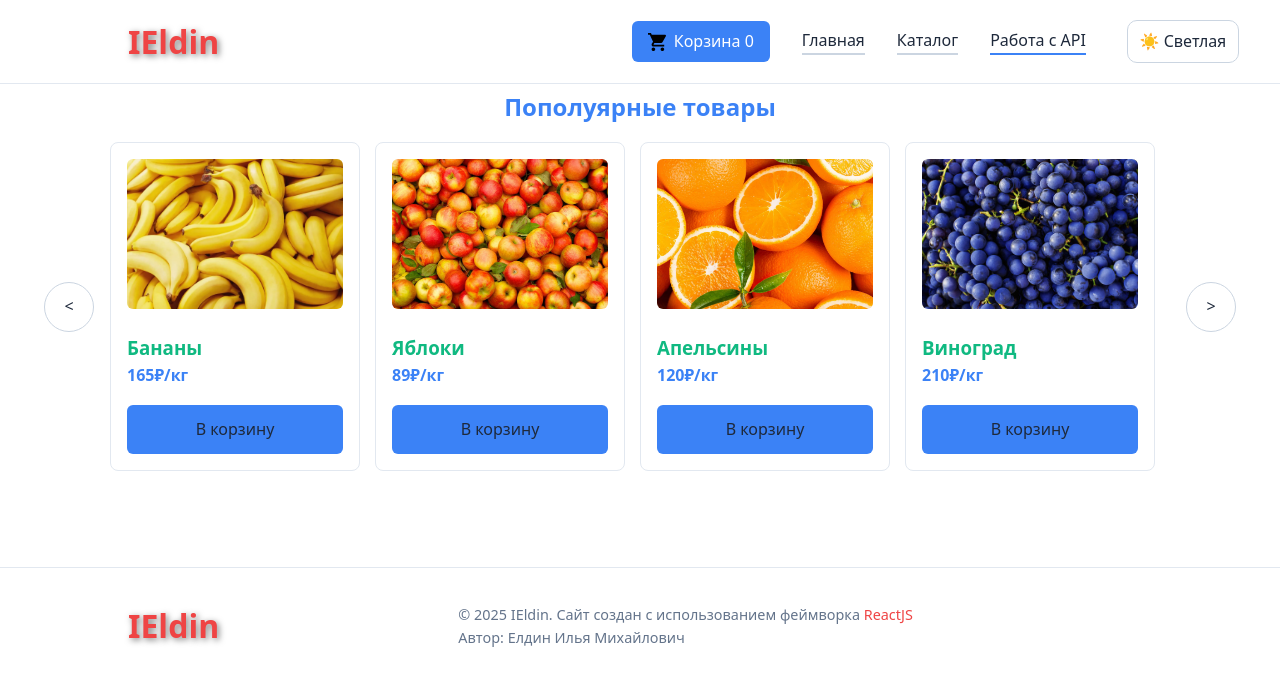
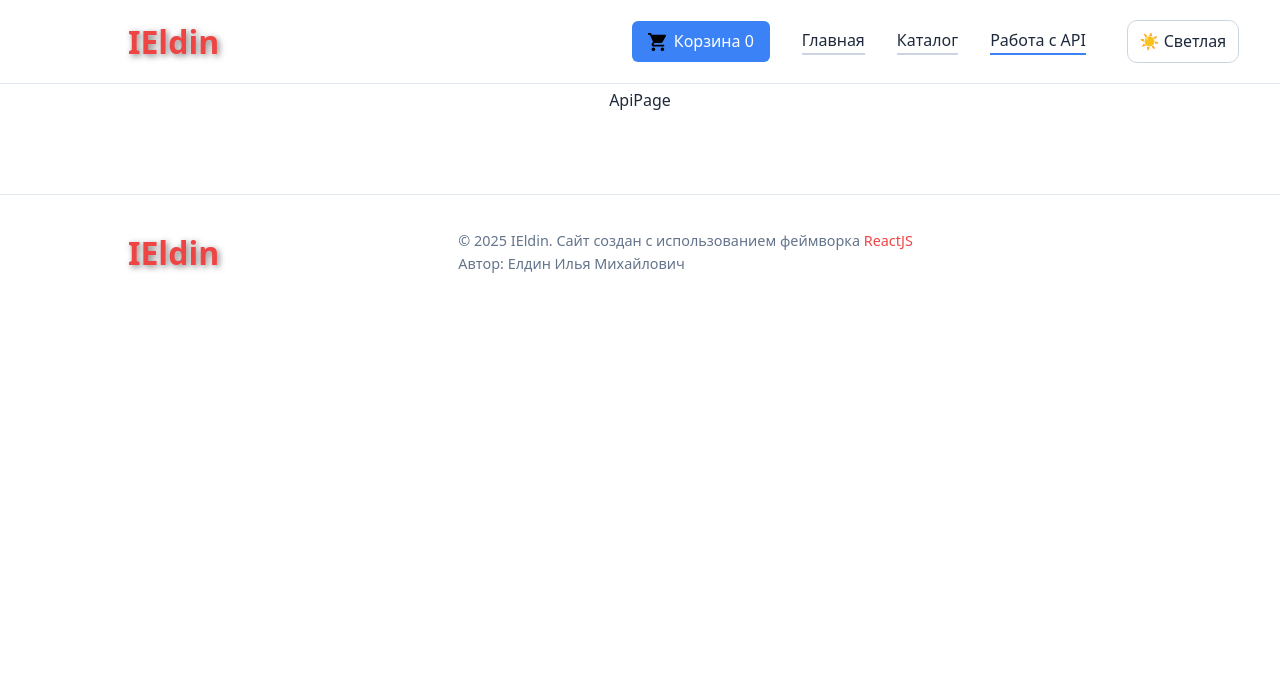
Before and after one commit to IlyaEldin/portfolioapp, a React (Vite) app: page /api in a window 1280 px wide. Before the commit this address led to /. Shown: the top 686 px of the page. Built offline with nearby package versions, Linux system fonts and the light colour scheme.

Commit message:
Слайдер готов

```diff
--- a/src/components/ApiPage/ApiPage.jsx
+++ b/src/components/ApiPage/ApiPage.jsx
@@ -0,0 +1,3 @@
+export default function ApiPage() {
+  return <div>ApiPage</div>;
+}
--- a/src/components/Header/Header.jsx
+++ b/src/components/Header/Header.jsx
@@ -19,7 +19,7 @@ export default function Header() {
               </div>
               <AppNavLink to={"/home"}>Главная</AppNavLink>
               <AppNavLink to={"/catalog"}>Каталог</AppNavLink>
-              <AppNavLink to={"/"}>Работа с API</AppNavLink>
+              <AppNavLink to={"/api"}>Работа с API</AppNavLink>
             </nav>
             <ThemeSlider />
           </div>
--- a/src/components/MainRoutes/MainRoutes.jsx
+++ b/src/components/MainRoutes/MainRoutes.jsx
@@ -7,6 +7,7 @@ import {
 import HomePage from "../HomePage/HomePage";
 import Layout from "../Layout/Layout";
 import Catalog from "../Catalog/Catalog";
+import ApiPage from "../ApiPage/ApiPage";
 
 export default function MainRoutes() {
   return (
@@ -16,6 +17,7 @@ export default function MainRoutes() {
           <Route path='/' element={<HomePage />} />
           <Route path='/home' element={<HomePage />} />
           <Route path='/catalog' element={<Catalog />} />
+          <Route path='/api' element={<ApiPage />} />
           <Route path='*' element={<Navigate to='/' replace />} />
         </Route>
       </Routes>
--- a/src/components/ProductSliderSwipe/ProductSliderSwiper.jsx
+++ b/src/components/ProductSliderSwipe/ProductSliderSwiper.jsx
@@ -13,6 +13,11 @@ export default function ProductSliderSwiper({ products }) {
     if (scrollRef.current) {
       const scrollAmount = direction === "left" ? -cardWidth : cardWidth;
       scrollRef.current.scrollLeft += scrollAmount;
+      if (scrollRef.current.scrollLeft === 2900 && direction === "right") {
+        scrollRef.current.scrollLeft = 0;
+      } else if (scrollRef.current.scrollLeft === 0 && direction === "left") {
+        scrollRef.current.scrollLeft = 2900;
+      }
     }
   };
 
@@ -24,8 +29,8 @@ export default function ProductSliderSwiper({ products }) {
         </button>
       </div>
       <div ref={scrollRef} className='products-wrapper'>
-        {products.map((product, index) => (
-          <ProductCard key={`${product.id}-${index}`} product={product} />
+        {products.map((product) => (
+          <ProductCard key={product.id} product={product} />
         ))}
       </div>
 
```
